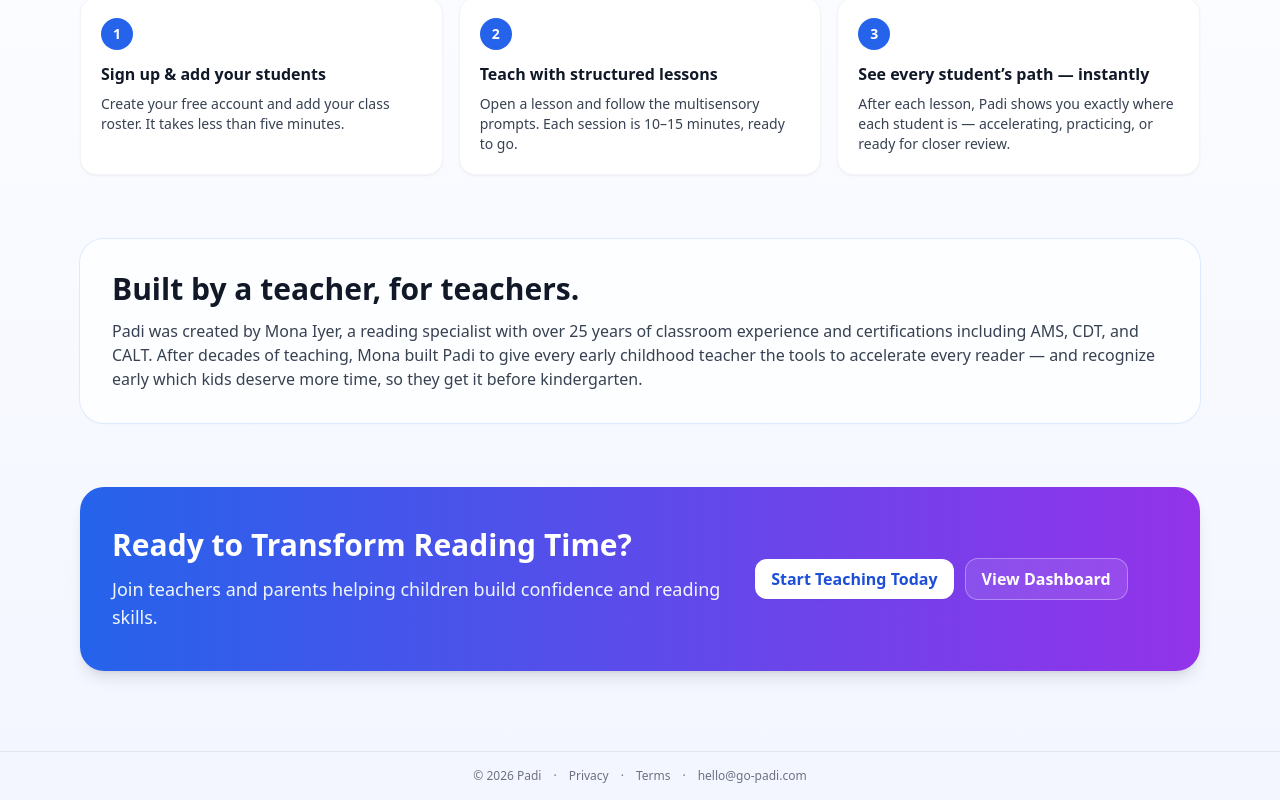
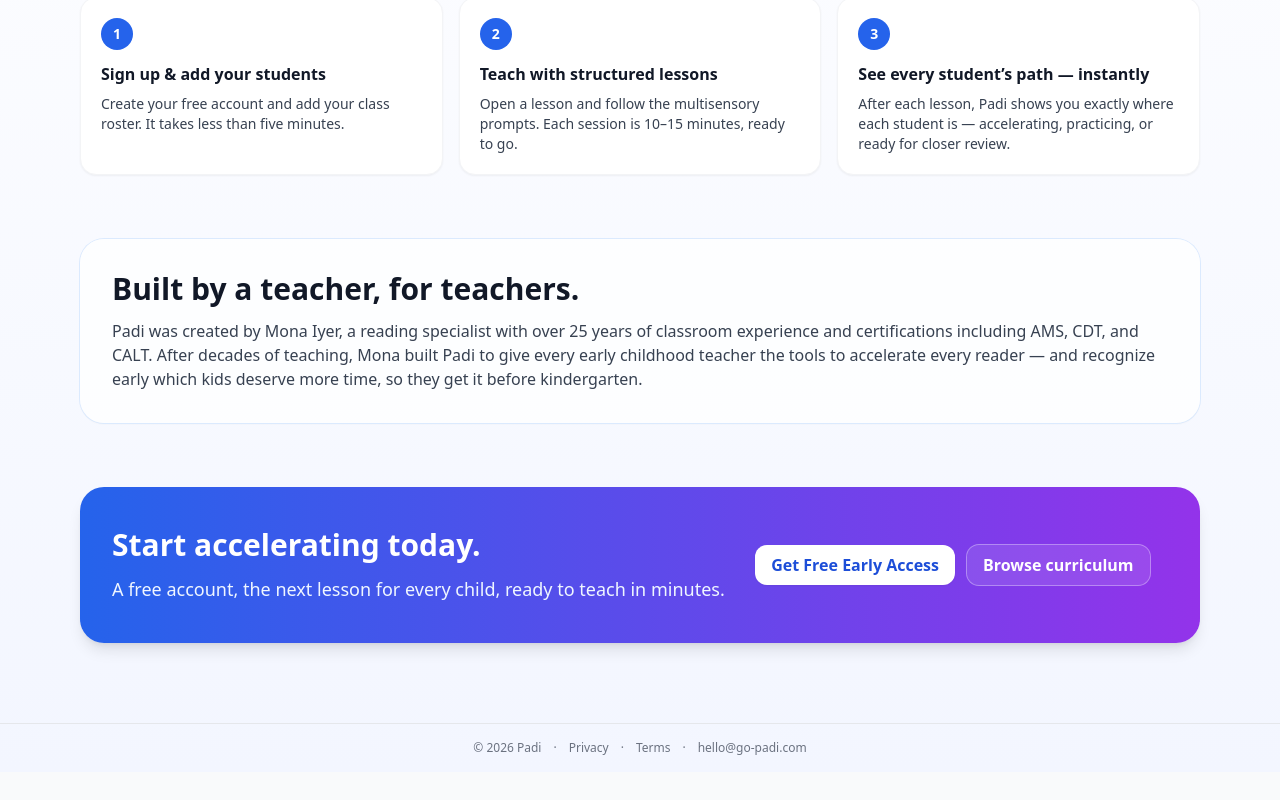
Before and after one commit to go-padi/padi-mvp, a Next.js app: page / in a window 1280 px wide. Shown: the part 1665-2465 px from the top of the page. After the commit the page ends 2437 px from the top, so only its background shows below. Built offline with nearby package versions, Linux system fonts and the light colour scheme; no server answers.

Commit message:
BuildLoop iteration 1: LR-25g

```diff
--- a/app/page.tsx
+++ b/app/page.tsx
@@ -154,17 +154,17 @@
       <section className="rounded-3xl bg-gradient-to-r from-blue-600 to-purple-600 px-8 py-10 text-white shadow-lg">
         <div className="grid gap-6 md:grid-cols-[1.2fr_0.8fr] items-center">
           <div>
-            <h2 className="text-3xl font-semibold mb-3">Ready to Transform Reading Time?</h2>
+            <h2 className="text-3xl font-semibold mb-3">Start accelerating today.</h2>
             <p className="text-lg text-blue-50">
-              Join teachers and parents helping children build confidence and reading skills.
+              A free account, the next lesson for every child, ready to teach in minutes.
             </p>
           </div>
           <div className="flex flex-wrap gap-3">
             <Link href="/teacher" className="rounded-xl bg-white px-4 py-2 text-blue-700 font-semibold shadow-sm hover:bg-blue-50">
-              Start Teaching Today
+              Get Free Early Access
             </Link>
             <Link href="/teacher/curriculum" className="rounded-xl bg-white/10 px-4 py-2 font-semibold text-white ring-1 ring-white/40 hover:bg-white/15">
-              View Dashboard
+              Browse curriculum
             </Link>
           </div>
         </div>
```
Also changed, not shown: 1 other file (tests, documents, lock files or other folders).
